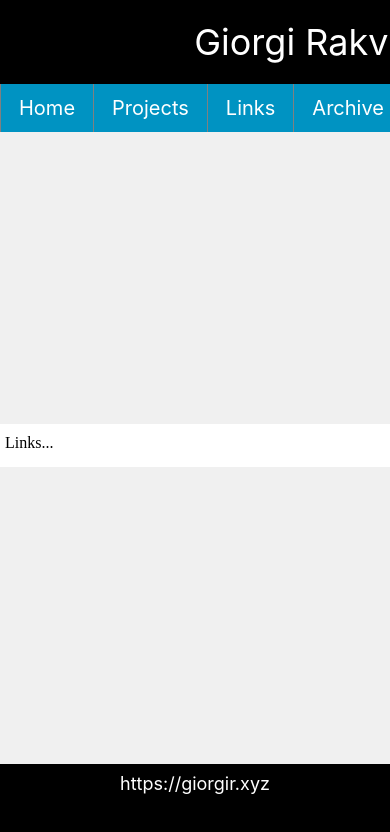
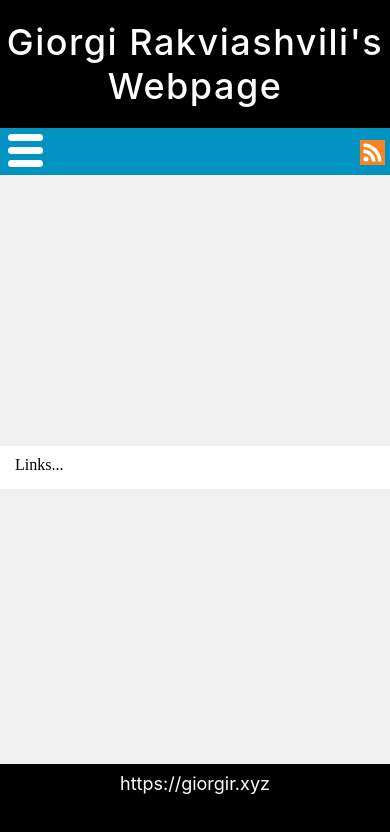
Before and after one commit to GiorgiR2/me, a React (Create React App) app: page /#/links in a window 390 px wide. Shown: the top 832 px of the page. Built offline with nearby package versions, Linux system fonts and the light colour scheme.

Commit message:
add responsive design

```diff
--- a/src/pages/base.js
+++ b/src/pages/base.js
@@ -1,4 +1,4 @@
-import React from "react";
+import React, { useState } from "react";
 import { Link } from "react-router-dom";
 
 import "../styles/base.sass";
@@ -6,13 +6,21 @@ import "../styles/base.sass";
 import rssIcon from "../icons/rss.svg";
 
 const Base = ({ children }) => {
+  const [toggle, setToggle] = useState(false);
+
   return (
     <div className="base">
       <div className="top">
         <div className="center">
           <h1 className="my-name">Giorgi Rakviashvili's Webpage</h1>
           <div className="links">
-            <nav>
+            <div className="toggle-btn" onClick={() => setToggle(!toggle)}>
+              <div />
+              <div />
+              <div />
+            </div>
+
+            <nav className={toggle ? "visible" : ""}>
               <ul>
                 <li>
                   <Link to="/" className="link" reload>
--- a/src/pages/main.js
+++ b/src/pages/main.js
@@ -1,4 +1,4 @@
-import React, { useState } from "react";
+import React from "react";
 import { Link } from "react-router-dom";
 
 import Base from "./base";
@@ -68,6 +68,7 @@ const Main = () => {
               {/*<li>Atmega Microcontroller Programming - C/Assembly</li>*/}
               <li>Analog and Digital circuits</li>
               {/*<li>Engineering Graphics (drawing, autocad)</li>*/}
+              <li>C++</li>
               <li>...etc</li>
             </ul>
           </nav>
--- a/src/styles/base.sass
+++ b/src/styles/base.sass
@@ -12,8 +12,8 @@
   color: #fff
 
 html, body
-  width: 100vw
-  overflow-x: hidden
+  // width: 100vw
+  // overflow-x: hidden
   background-color: lighten(#abb8c3, 40%)
   background-color: $bg-color
 
@@ -26,7 +26,7 @@ html #root .base
   .top
     background-color: $header-color
     color: white
-    width: 100vw
+    width: 100%
     height: fit-content
 
     .center
@@ -35,44 +35,70 @@ html #root .base
       margin: auto
 
       .my-name
-        width: 100%
+        // width: 100%
         text-align: center
         padding: 20px 0 20px 0
+        letter-spacing: 1.5px
 
         font-family: 'Inter'
         font-style: normal
-        font-weight: 400
+        font-weight: 500
         font-size: 36px
         line-height: 44px
 
       .links
-        width: 100%
+        max-width: 100%
+        height: fit-content
+        min-height: 47px
         background-color: #0093C2
         display: flex
         justify-content: space-between
+
+        .toggle-btn
+          display: none
+          cursor: pointer
+
+          div
+            margin: 6px 0 0 8px
+            width: 35px
+            height: 7px
+            background-color: #fff
+            border-radius: 20px
 
         .to .rss-icon
           width: 25px
           margin: 12px 12px 0 0
 
+        nav
+          width: calc(100% - 37px)
+          // padding-top: 10px
+
         nav ul
           display: flex
           list-style: none
+          width: 100%
 
           li
-            padding: 12px 18px 12px 18px
+            padding: 12px 18px 11px 18px
+            border-left: 1.5px solid grey
 
-            font-family: 'Inter'
-            font-style: normal
-            font-weight: 400
-            font-size: 20px
-            line-height: 24px
-
-            border-left: 1.5px solid grey
+            // display: inline-grid
+            // grid-auto-flow: row
+            width: fit-content
 
             &:hover,
             &:active
               background-color: #00a0d3
+
+            .link
+              // padding-top: 20px
+              letter-spacing: 1px
+
+              font-family: 'Inter'
+              font-style: normal
+              font-weight: 500
+              font-size: 22px
+              line-height: 24px
 
   .child .main
     padding: 10px 15px 15px 15px
@@ -82,7 +108,7 @@ html #root .base
 
   .bottom
     background-color: $header-color
-    width: 100vw
+    // width: 100vw
     height: 80px
     margin-top: 15px
     padding-top: 5px
@@ -99,3 +125,68 @@ html #root .base
   .child
     width: $max-width
     margin: auto
+
+@media screen and (max-width: $max-width)
+  // *
+  //   outline: solid #f00 1px !important
+
+  html, body
+    width: 100%
+
+  html #root .base
+    min-height: 100vh
+
+    .top
+      width: 100%
+      height: fit-content
+
+      .center
+        width: 100%
+        margin: auto
+
+        .my-name
+          text-align: center
+
+        .links
+          // display: none
+          width: 100%
+
+          .to .rss-icon
+            margin: 12px 5px 0 0
+            // display: none
+
+    .child
+      width: 100%
+
+      .main
+        width: 100%
+        margin-left: 0
+
+@media screen and (max-width: 600px)
+  html #root .base .top .center
+      .links
+        .toggle-btn
+          display: block
+
+        .visible
+          display: block
+
+          ul
+            flex-direction: column
+
+            // li:first-child
+            //   margin-top: 40px
+
+            li:not(:last-child)
+              border-bottom: 1.5px solid darken(white, 8%)
+
+            li
+              border-left: 0
+              width: 100%
+              text-align: center
+
+        nav
+          display: none
+
+        .to .rss-icon
+          //pass
```
